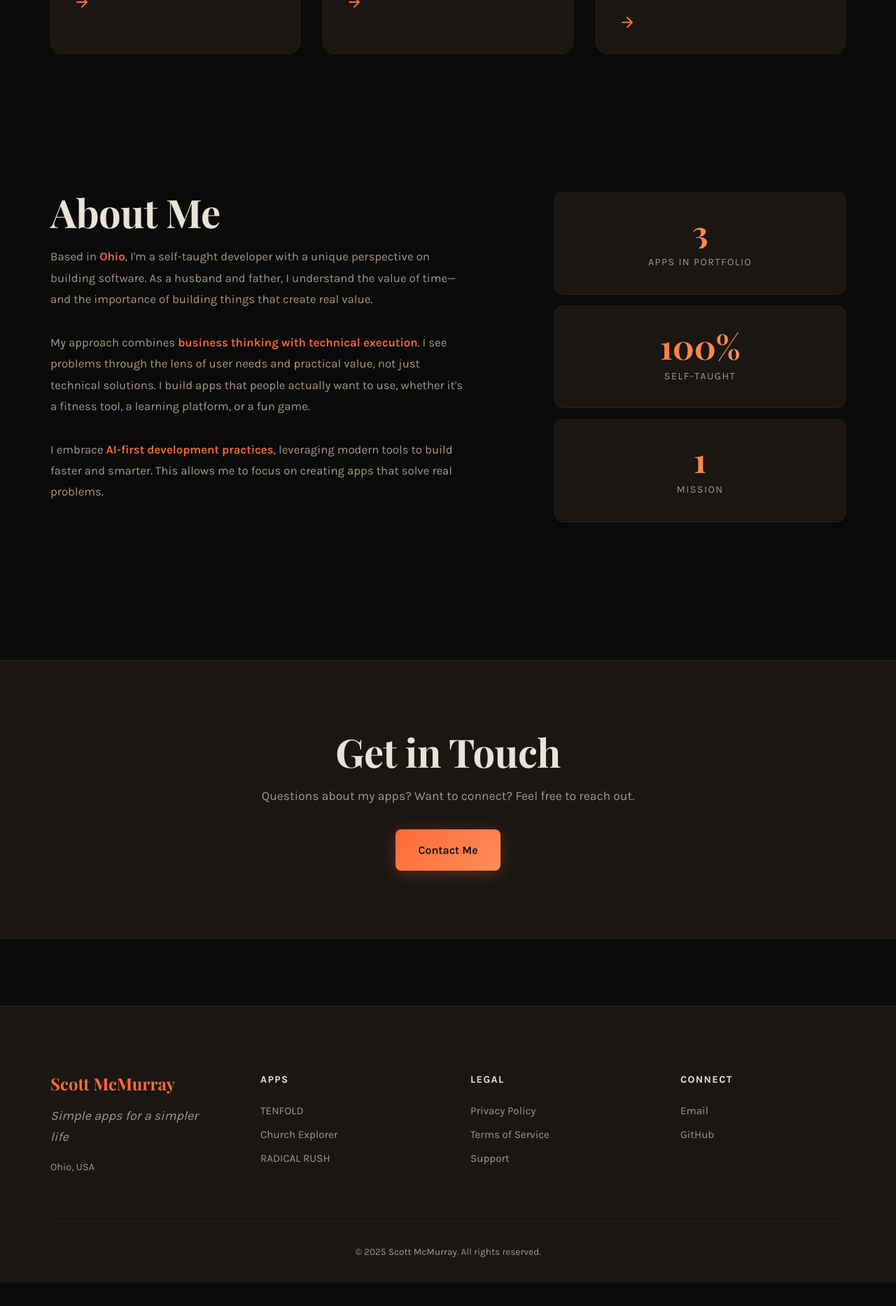
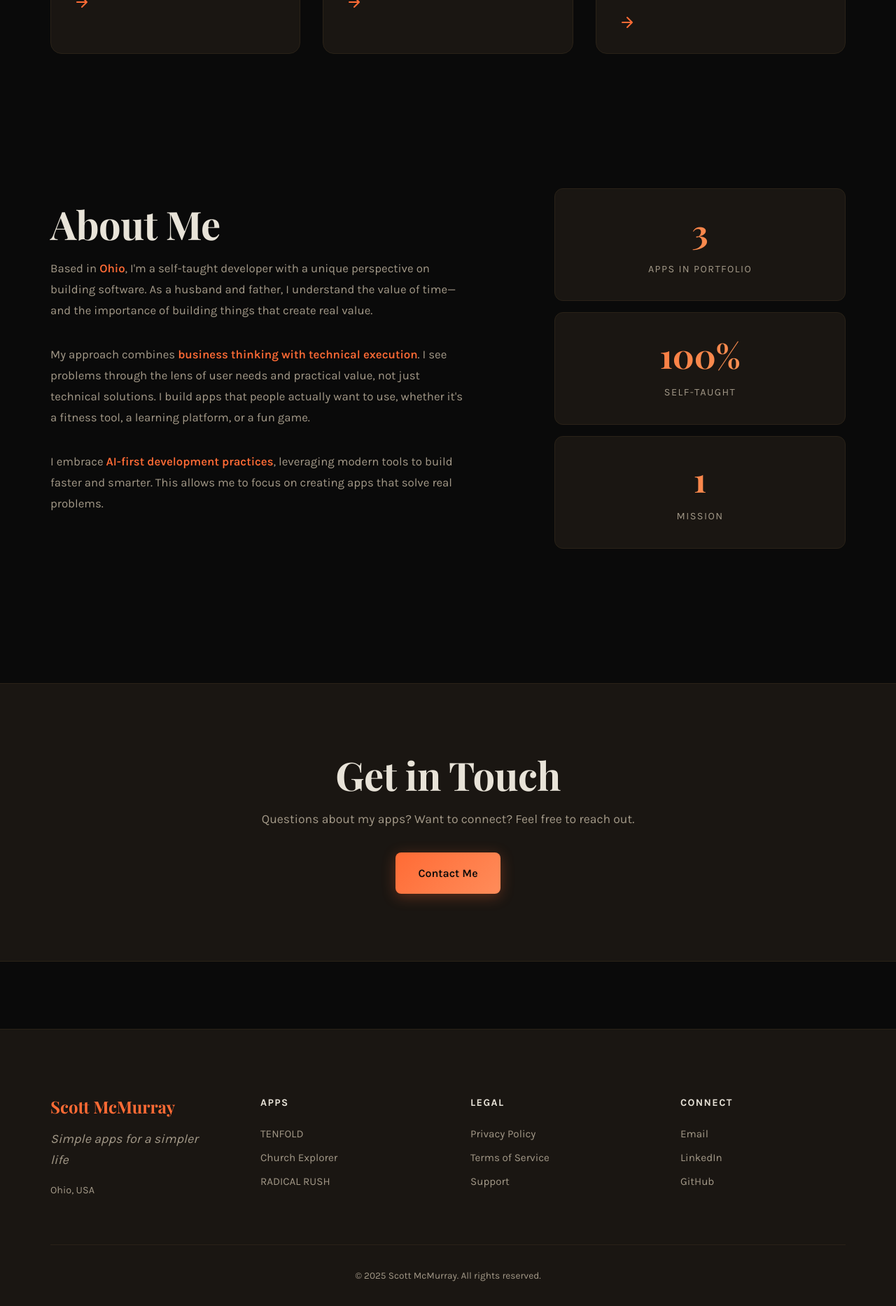
Before and after one commit to spmcmurray/scottymcmurray, a Next.js app: page / in a window 1280 px wide. Shown: the part 1360-3226 px from the top of the page at 70% size. Before the commit the page ends 3193 px from the top, so only its background shows below. Built offline with nearby package versions, Linux system fonts and the light colour scheme; a web font is replaced by a local one.

Commit message:
Fix support page spacing, center email, fix stat number cutoff, add LinkedIn

```diff
--- a/src/app/page.module.css
+++ b/src/app/page.module.css
@@ -199,8 +199,9 @@
   -webkit-background-clip: text;
   -webkit-text-fill-color: transparent;
   background-clip: text;
-  line-height: 1;
+  line-height: 1.2;
   margin-bottom: var(--space-xs);
+  padding-bottom: 0.1em;
 }
 
 .statLabel {
--- a/src/app/support/support.module.css
+++ b/src/app/support/support.module.css
@@ -31,7 +31,7 @@
 }
 
 .section {
-  padding: var(--space-xl) 0;
+  padding: var(--space-md) 0 var(--space-xl) 0;
 }
 
 .contactGrid {
@@ -72,9 +72,10 @@
 }
 
 .contactLink {
-  display: inline-block;
+  display: block;
   color: var(--color-accent);
   font-weight: 600;
+  word-break: break-all;
   transition: color var(--transition-fast);
 }
 
--- a/src/components/Footer.tsx
+++ b/src/components/Footer.tsx
@@ -36,6 +36,7 @@ export default function Footer() {
             <h4 className={styles.sectionTitle}>Connect</h4>
             <nav className={styles.links}>
               <a href="mailto:scottymcmurray@gmail.com" className={styles.link}>Email</a>
+              <a href="https://www.linkedin.com/in/scottymcmurray/" target="_blank" rel="noopener noreferrer" className={styles.link}>LinkedIn</a>
               <a href="https://github.com/spmcmurray" target="_blank" rel="noopener noreferrer" className={styles.link}>GitHub</a>
             </nav>
           </div>
```
